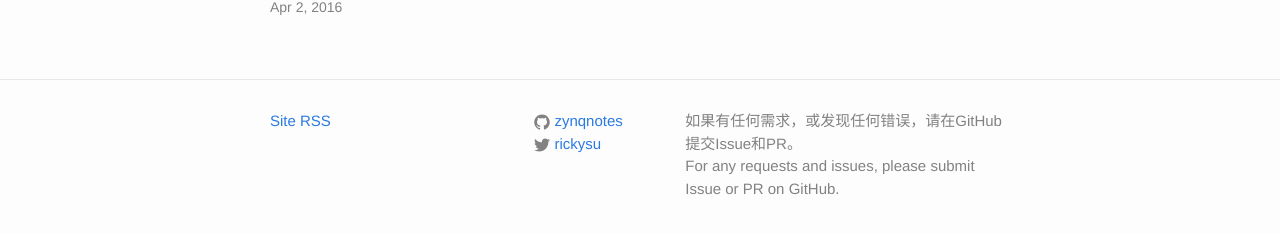
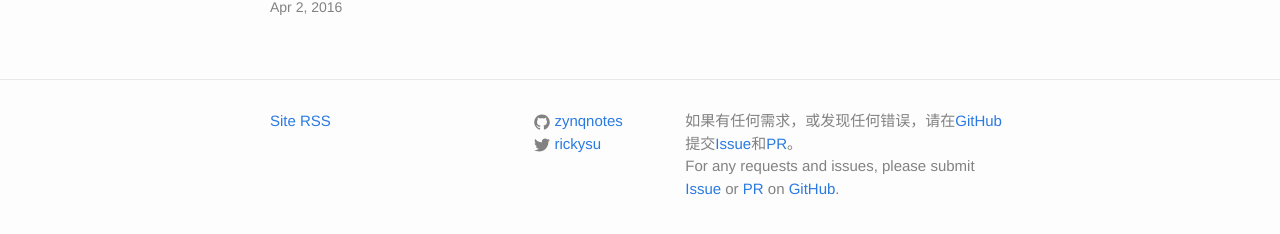
Before and after one commit to zynqnotes/zynqnotes.github.io, a Jekyll site: the page built from index.html, in a window 1280 px wide. Shown: the part 313-547 px from the top of the page. Built offline with Jekyll 4.4.1, drawn with Linux system fonts in a browser that asks for light colours; part of the change alters nothing that is shown.

```diff
--- a/_config.yml
+++ b/_config.yml
@@ -5,7 +5,7 @@ baseurl: "" # the subpath of your site, e.g. /blog/
 url: "http://zynqnotes.com" # the base hostname & protocol for your site
 github_username:  zynqnotes
 twitter_username: rickysu
-description: 如果有任何需求，或发现任何错误，请在GitHub提交Issue和PR。</br>For any requests and issues, please submit Issue or PR on GitHub.
+description: 如果有任何需求，或发现任何错误，请在<a href=https://github.com/zynqnotes/zynqnotes.github.io/>GitHub</a>提交<a href=https://github.com/zynqnotes/zynqnotes.github.io/issues>Issue</a>和<a href=https://github.com/zynqnotes/zynqnotes.github.io/pulls>PR</a>。</br>For any requests and issues, please submit <a href=https://github.com/zynqnotes/zynqnotes.github.io/issues>Issue</a> or <a href=https://github.com/zynqnotes/zynqnotes.github.io/pulls>PR</a> on <a href=https://github.com/zynqnotes/zynqnotes.github.io>GitHub</a>.
 # Build settings
 markdown: kramdown
 permalink: /:title
```
